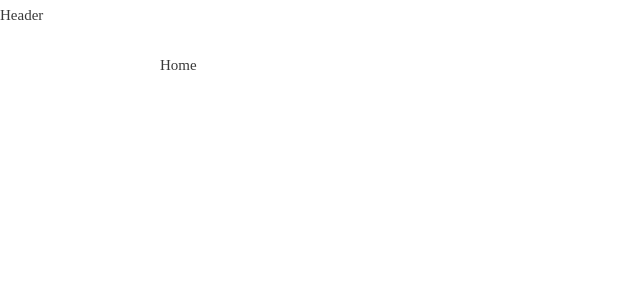
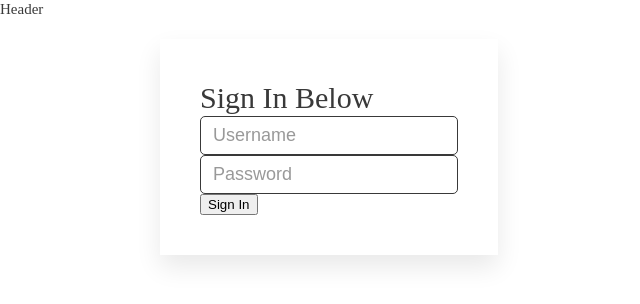
Before and after one commit to jadenj13/smokin-meats-client, a Next.js app: page / in a window 1280 px wide. Shown: the top 304 px of the page, without its empty margins (0-640 px from the left). Built offline with nearby package versions, Linux system fonts and the light colour scheme.

Commit message:
sign in working

```diff
--- a/components/Page.js
+++ b/components/Page.js
@@ -4,13 +4,11 @@ import Header from './Header';
 import Meta from './Meta';
 
 const theme = {
-  red: '#FF0000',
   black: '#393939',
-  grey: '#3A3A3A',
-  lightgrey: '#E1E1E1',
   offWhite: '#EDEDED',
+  grey: '#999999',
   maxWidth: '1000px',
-  bs: '0 12px 24px 0 rgba(0, 0, 0, 0.09)',
+  boxShadow: '0 12px 24px 0 rgba(0, 0, 0, 0.09)',
 };
 
 const StyledPage = styled.div`
@@ -36,11 +34,11 @@ body {
     padding: 0;
     margin: 0;
     font-size: 1.5rem;
-  line-height: 2;
+    line-height: 1.25;
   }
   a {
     text-decoration: none;
-  color: ${theme.black};
+    color: ${props => props.theme.black};
   }
 `;
 
--- /dev/null
+++ b/components/Signin.js
@@ -0,0 +1,61 @@
+import React, { Component } from 'react';
+import { Mutation } from 'react-apollo';
+import gql from 'graphql-tag';
+import Card from './elements/Card';
+import Input from './elements/Input';
+
+const SIGNIN_MUTATION = gql`
+  mutation SIGNIN_MUTATION($username: String!, $password: String!) {
+    signIn(input: { username: $username, password: $password }) {
+      username
+    }
+  }
+`;
+
+class Signin extends Component {
+  state = {
+    username: '',
+    password: '',
+  };
+
+  onInputChange = e => {
+    this.setState({ [e.target.name]: e.target.value });
+  };
+
+  render() {
+    return (
+      <Mutation mutation={SIGNIN_MUTATION} variables={this.state}>
+        {(signIn, { loading, error }) => (
+          <Card>
+            <h2 className="card-title">Sign In Below</h2>
+            <Input
+              type="text"
+              placeholder="Username"
+              name="username"
+              value={this.state.username}
+              onChange={this.onInputChange}
+            />
+            <Input
+              type="password"
+              placeholder="Password"
+              name="password"
+              value={this.state.password}
+              onChange={this.onInputChange}
+            />
+            <button
+              onClick={async e => {
+                e.preventDefault();
+                await signIn();
+                this.setState({ email: '', password: '' });
+              }}
+            >
+              Sign In
+            </button>
+          </Card>
+        )}
+      </Mutation>
+    );
+  }
+}
+
+export default Signin;
--- /dev/null
+++ b/components/elements/Card.js
@@ -0,0 +1,16 @@
+import styled from 'styled-components';
+
+const Card = styled.div`
+  width: fit-content;
+  padding: 40px;
+  background-color: ${props => props.theme.white};
+  box-shadow: ${props => props.theme.boxShadow};
+
+  .card-title {
+    font-size: 2em;
+    font-weight: 400;
+    margin: 0;
+  }
+`;
+
+export default Card;
--- /dev/null
+++ b/components/elements/Input.js
@@ -0,0 +1,20 @@
+import styled from 'styled-components';
+
+const Input = styled.input`
+  border: 1px solid ${props => props.theme.black};
+  border-radius: 5px;
+  padding: 8px 12px;
+  font-size: 1.2em;
+  color: ${props => props.theme.black};
+  display: block;
+
+  ::placeholder {
+    color: ${props => props.theme.grey};
+  }
+
+  :focus {
+    outline: none;
+  }
+`;
+
+export default Input;
--- a/pages/index.js
+++ b/pages/index.js
@@ -1,5 +1,9 @@
-import React from 'react';
+import Login from '../components/Signin';
 
-const Home = () => <div>Home</div>;
+const Home = () => (
+  <div>
+    <Login />
+  </div>
+);
 
 export default Home;
```
Lines whose indentation alone changed are shown as unchanged.
